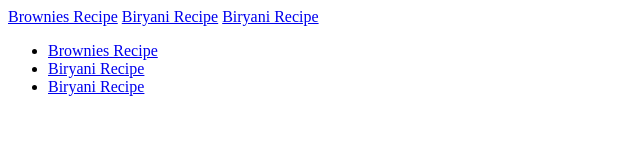
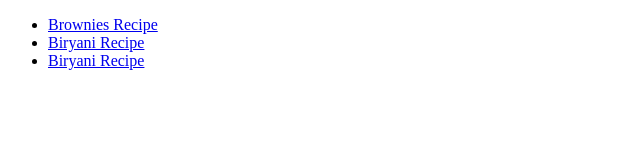
Before and after one commit to RaiyanChowdhury225/odin-recipes, a plain HTML site: page index.html in a window 1280 px wide. Shown: the whole page, without its empty margins (0-640 px from the left). Drawn offline with Linux system fonts and the light colour scheme.

Commit message:
Fix copying mistake in index.ht

```diff
--- a/index.html
+++ b/index.html
@@ -6,9 +6,7 @@
     <title>Odin Recipes</title>
 </head>
 <body>
-    <a href="recipes/brownie.html">Brownies Recipe</a>
-    <a href="recipes/biryani.html">Biryani Recipe</a>
-    <a href="recipes/milkshake.html">Biryani Recipe</a>
+
      <ul>
     <li><a href="recipes/brownie.html">Brownies Recipe</a></li>
     <li><a href="recipes/biryani.html">Biryani Recipe</a></li>
```
